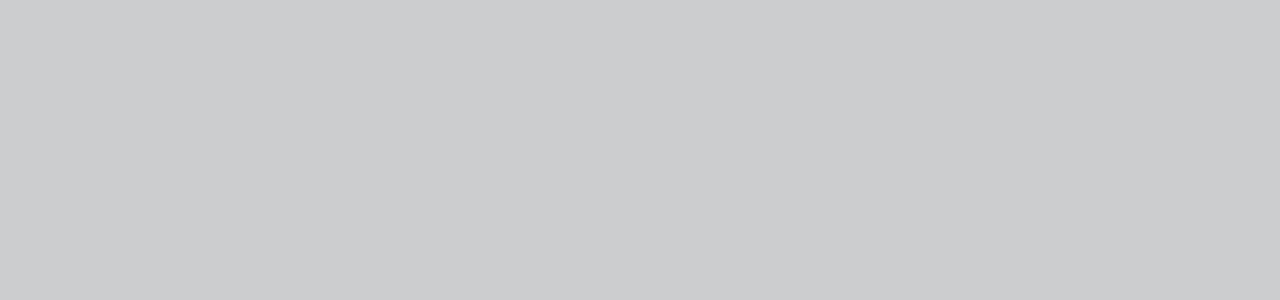
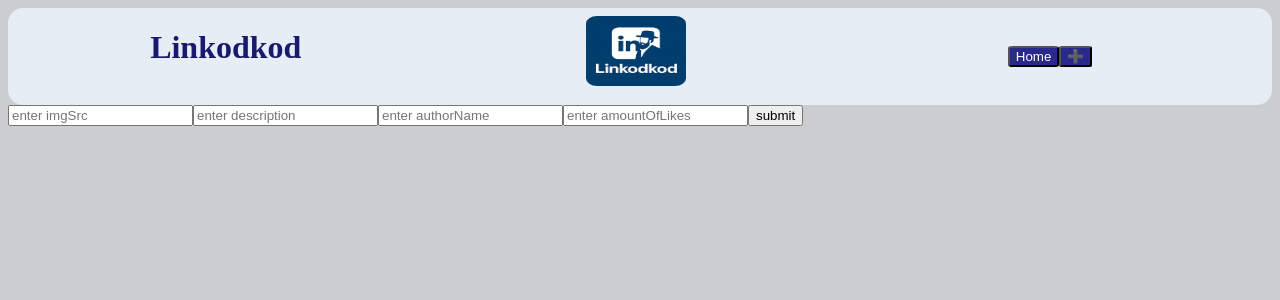
Before and after one commit to moshik1807/linkodkod, a React (Vite) app in the folder linkodkod_client/: page /create in a window 1280 px wide. Before the commit this address had no page. Shown: the top 300 px of the page. Built offline with nearby package versions, Linux system fonts and the light colour scheme.

Commit message:
Making a form on a creatק page that sends data to the server and creates a post

```diff
--- a/linkodkod_client/src/App.tsx
+++ b/linkodkod_client/src/App.tsx
@@ -2,6 +2,7 @@ import './App.css'
 import { BrowserRouter, Routes, Route } from "react-router";
 import Home from './pages/homePage';
 import PostPage from './pages/postPage';
+import Create from './pages/createPage';
 function App() {
 
   return (
@@ -10,6 +11,7 @@ function App() {
       <Routes>
         <Route path='/' element={<Home/>}></Route>
         <Route path='/postPage' element={<PostPage/>}></Route>
+        <Route path='/create' element={<Create/>}></Route>
       </Routes>
     </BrowserRouter>
     </>
--- /dev/null
+++ b/linkodkod_client/src/pages/createPage.tsx
@@ -0,0 +1,38 @@
+import Layout from "../components/application-layout/layout"
+import {useRef} from "react"
+
+export default function Create(){
+    const form = useRef<HTMLFormElement>(null)
+    const imgSrc=useRef<HTMLInputElement>(null)
+    const description=useRef<HTMLInputElement>(null)
+    const authorName=useRef<HTMLInputElement>(null)
+    const amountOfLikes=useRef<HTMLInputElement>(null)
+
+    return(
+        <>
+        <Layout>
+            <form className="createForm" ref={form} action="">
+            <input type="text" name="imgSrc" placeholder="enter imgSrc" ref={imgSrc}/>
+            <input type="text" name="description" placeholder="enter description" ref={description}/>
+            <input type="text" name="authorName" placeholder="enter authorName" ref={authorName}/>
+            <input type="number" name="amountOfLikes" placeholder="enter amountOfLikes" ref={amountOfLikes}/>
+            <button type="submit" onClick={(e)=>{
+                e.preventDefault();
+                const formData = new FormData(form.current as HTMLFormElement);
+                const post: Record<string,any> = {};
+
+                formData.forEach((value, key) => {
+                    post[key] = value;
+                });
+
+            fetch('http://localhost:3000/create', {
+                method: 'POST',
+                headers: {'Content-Type': 'application/json',},
+                body: JSON.stringify(post)
+            })
+            }}>submit</button>
+        </form>
+        </Layout>
+        </>
+    )
+}
```
